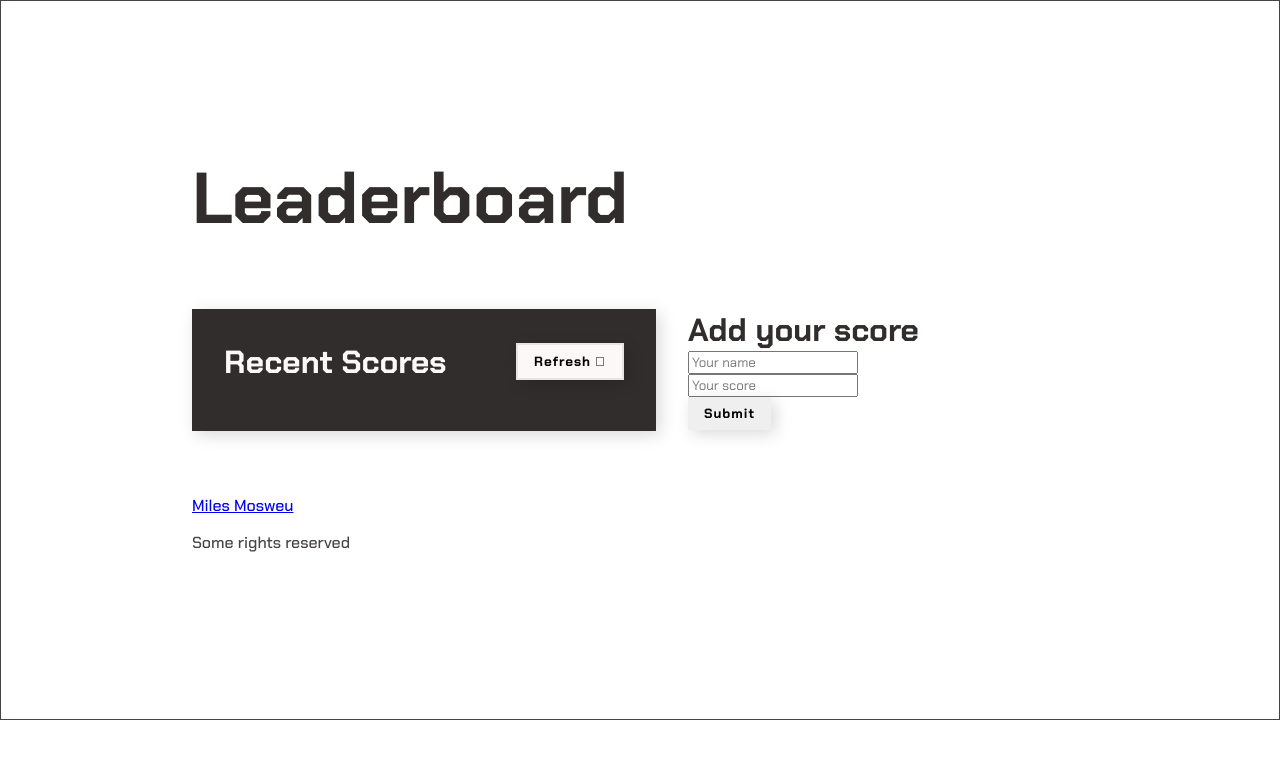
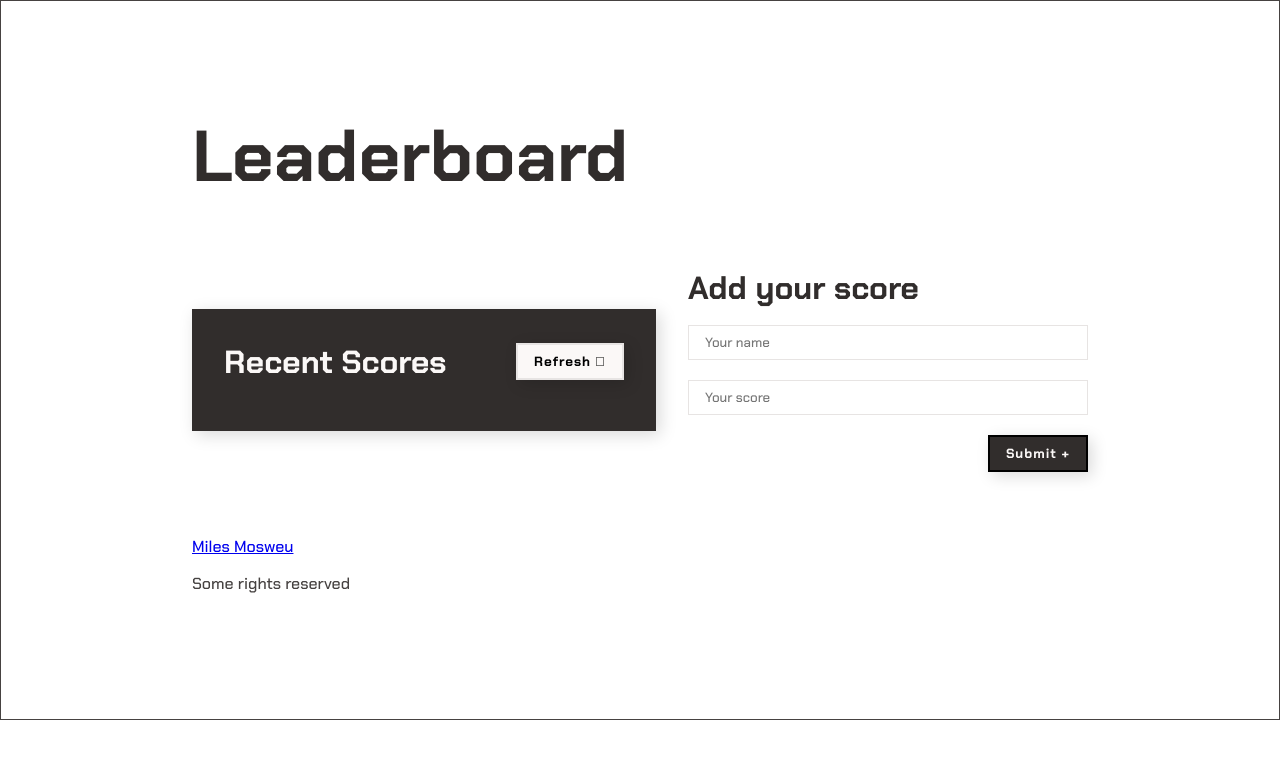
Before and after one commit to Timbar09/Leaderboard, a website built with webpack: page src/index.html in a window 1280 px wide. Built offline with nearby package versions, Linux system fonts and the light colour scheme; no server answers.

Commit message:
Add styling to add score section

```diff
--- a/src/index.html
+++ b/src/index.html
@@ -36,19 +36,26 @@
           </section>
 
           <section class="add">
-            <h2 class="add__title section__title">Add your score</h2>
+            <h2 class="add__title section__title padding-b">Add your score</h2>
 
             <form action="#" class="add__form">
-              <div class="input__container">
-                <input type="text" id="user" name="user_name" placeholder="Your name" required />
+              <div class="form__input-container">
+                <input class="add__input" type="text" id="user" name="user_name" placeholder="Your name" required />
               </div>
 
-              <div class="input__container">
-                <input type="number" id="score" name="user_score" placeholder="Your score" required />
+              <div class="form__input-container">
+                <input
+                  class="add__input"
+                  type="number"
+                  id="score"
+                  name="user_score"
+                  placeholder="Your score"
+                  required
+                />
               </div>
 
-              <div class="input__container">
-                <input class="btn" type="submit" value="Submit" />
+              <div class="form__input-container">
+                <input class="submit btn" type="submit" value="Submit +" />
               </div>
             </form>
           </section>
--- a/src/style.css
+++ b/src/style.css
@@ -52,18 +52,13 @@ ul {
 
 .btn {
   padding: 0.5rem 1rem;
-  font-family: inherit;
   font-weight: 700;
   letter-spacing: 1px;
   height: max-content;
   border: solid 2px var(--border);
   cursor: pointer;
   box-shadow: var(--shadow);
-  transition: opacity 200ms ease-in-out;
-}
-
-.btn:hover {
-  opacity: 0.8;
+  transition: opacity 200ms ease-in-out, background-color 200ms ease-in-out, border 200ms ease-in-out;
 }
 
 .section__title {
@@ -80,17 +75,7 @@ ul {
   padding: 1rem;
 }
 
-.padding-x {
-  padding-left: 1rem;
-  padding-right: 1rem;
-}
-
 .padding-b {
-  padding-bottom: 1rem;
-}
-
-.padding-y {
-  padding-top: 1rem;
   padding-bottom: 1rem;
 }
 
@@ -164,6 +149,10 @@ ul {
   gap: 0.25rem;
 }
 
+.recent__refresh:hover {
+  opacity: 0.8;
+}
+
 .recent__score {
   padding: 0.75rem 1rem;
 }
@@ -171,3 +160,52 @@ ul {
 .recent__score:nth-child(even) {
   background-color: var(--color-text);
 }
+
+.add {
+  text-align: center;
+}
+
+@media (min-width: 40em) {
+  .add {
+    text-align: left;
+  }
+}
+
+.form__input-container:not(:last-child) {
+  margin-bottom: 1.25rem;
+}
+
+@media (min-width: 40em) {
+  .form__input-container:last-child {
+    text-align: right;
+  }
+}
+
+.add__input {
+  padding: 0.5rem 1rem;
+  width: 100%;
+  max-width: 25rem;
+  font-weight: inherit;
+  border-radius: 0;
+  border: solid 1px var(--color-light-grey);
+  outline-offset: 3px;
+  outline-width: 1px;
+  outline-color: var(--color-light-grey);
+}
+
+.add__input:focus {
+  border: solid 1px var(--color-highlight);
+}
+
+.submit {
+  --border: rgb(0, 0, 0);
+
+  color: var(--color-light);
+  background-color: var(--color-highlight);
+  border: solid 2px var(--border);
+}
+
+.submit:hover {
+  --color-highlight: rgb(2, 186, 2);
+  --border: var(--color-white);
+}
```
